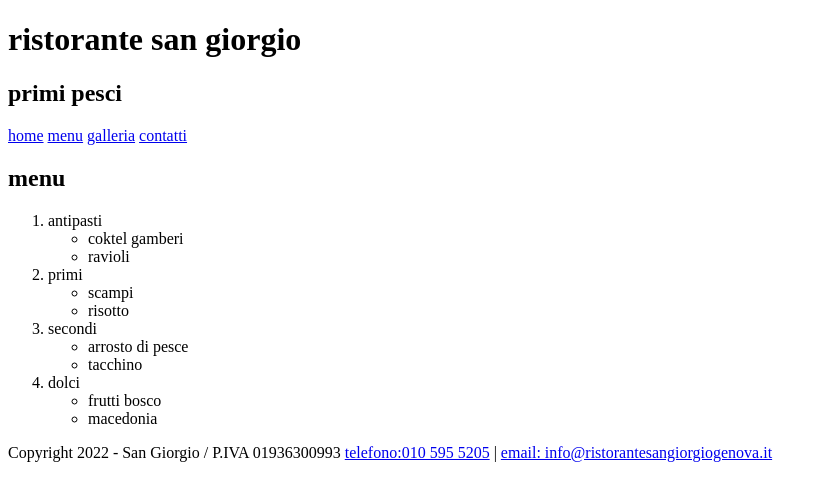
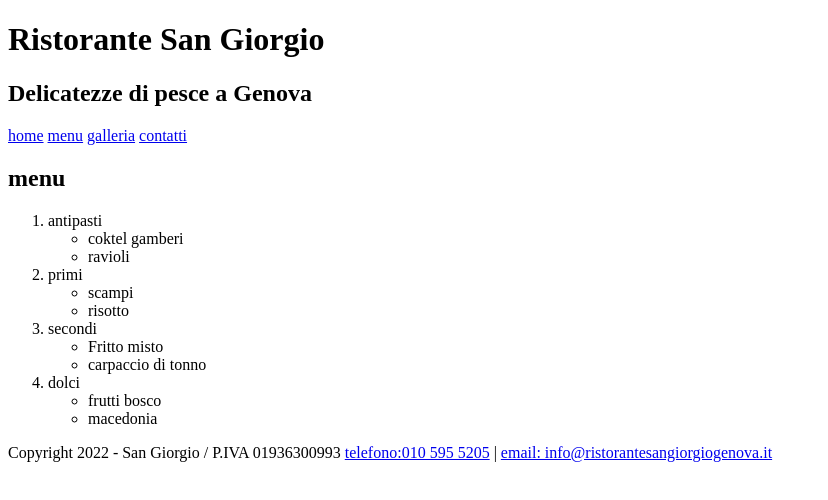
Before and after one commit to tia93/ristorante-san-giorgio, a plain HTML site: page menu.html in a window 1280 px wide. Shown: the whole page, without its empty margins (0-828 px from the left). Drawn offline with Linux system fonts and the light colour scheme.

Commit message:
correzione

```diff
--- a/menu.html
+++ b/menu.html
@@ -5,21 +5,20 @@
     <meta charset="UTF-8">
     <meta http-equiv="X-UA-Compatible" content="IE=edge">
     <meta name="viewport" content="width=device-width, initial-scale=1.0">
-    <title>ristorante san giorgio</title>
+    <title>Ristorante San Giorgio</title>
 </head>
 
 <body>
-    <div>
-        <H1>ristorante san giorgio</H1>
-        <h2>primi pesci</h2>
+    <header>
+        <H1>Ristorante San Giorgio</H1>
+        <h2>Delicatezze di pesce a Genova</h2>
         <nav>
             <a href="./index.html">home</a>
             <a href="./menu.html"> menu</a>
             <a href="./galley.html"> galleria</a>
             <a href="./contacts.html">contatti </a>
         </nav>
-
-    </div>
+    </header>
     <div>
         <h2>menu</h2>
         <ol>
@@ -42,8 +41,8 @@
             <li>
                 secondi
                 <ul>
-                    <li>arrosto di pesce</li>
-                    <li>tacchino</li>
+                    <li>Fritto misto</li>
+                    <li>carpaccio di tonno</li>
             </li>
             </ul>
             <li>
@@ -56,12 +55,12 @@
         </ol>
 
     </div>
-    <div>
+    <footer>
 
         <p> Copyright 2022 - San Giorgio / P.IVA 01936300993 <a href="tel:+010 595 5205">telefono:010 595 5205</a> | <a
-            href="mailto: info@ristorantesangiorgiogenova.it">email:  info@ristorantesangiorgiogenova.it</a>
-    </p>
-    </div>
+                href="mailto: info@ristorantesangiorgiogenova.it">email: info@ristorantesangiorgiogenova.it</a>
+        </p>
+    </footer>
 </body>
 
 </html>
```
Also changed, not shown: contacts.html (+8 -10 lines), galley.html (+7 -9 lines), index.html (+9 -14 lines).
